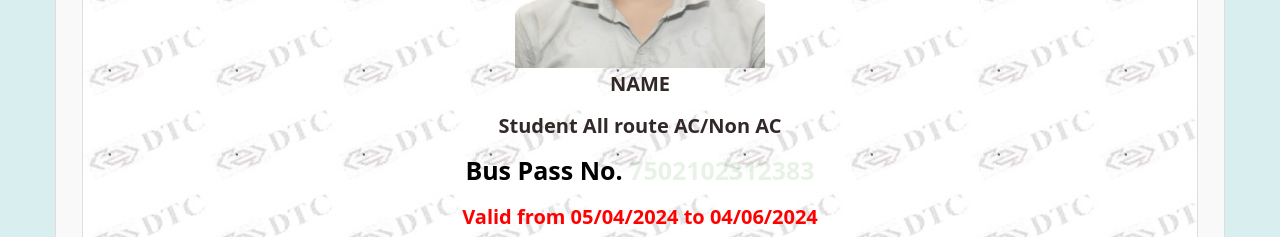
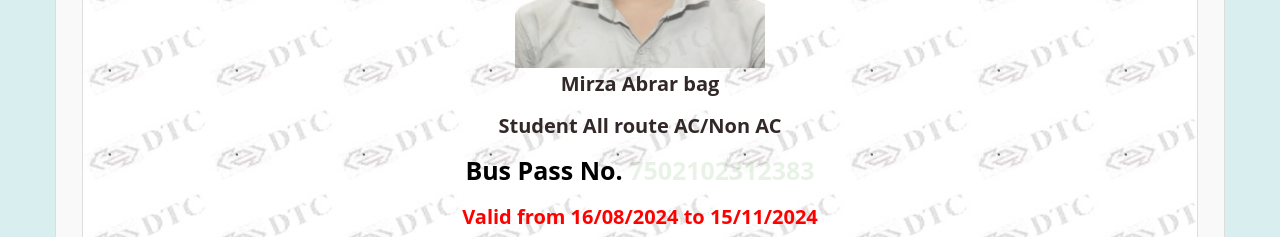
Before and after one commit to dtcpassdelhigovin-viewEBPass/Mirza, a plain HTML site: page index.html in a window 1280 px wide. Shown: the part 389-626 px from the top of the page. Drawn offline with Linux system fonts and the light colour scheme; files whose address does not match are found by name.

Commit message:
Update index.html

```diff
--- a/index.html
+++ b/index.html
@@ -85,7 +85,7 @@
                              <img src="danish.png" alt="" height="250px" width="250px" style="opacity: 65%;">
                           <br>
                           <!--CHANGE NAME-->
-													<label style="font-size:20px;"><b>NAME</b></label>
+													<label style="font-size:20px;"><b>Mirza Abrar bag</b></label>
                            <br>
 
 														<label style="font-size:20px;"><b>Student All route AC/Non AC</b></label>
@@ -100,7 +100,7 @@
 												      }, 1000);
 												    </script>
                             <!--date-->
-													<label style="font-size:20px;color:red;"><b>Valid from 05/04/2024 to 04/06/2024</b></label>
+													<label style="font-size:20px;color:red;"><b>Valid from 16/08/2024 to 15/11/2024</b></label>
 												</td>
 											</tr>
 											<tr>
```
